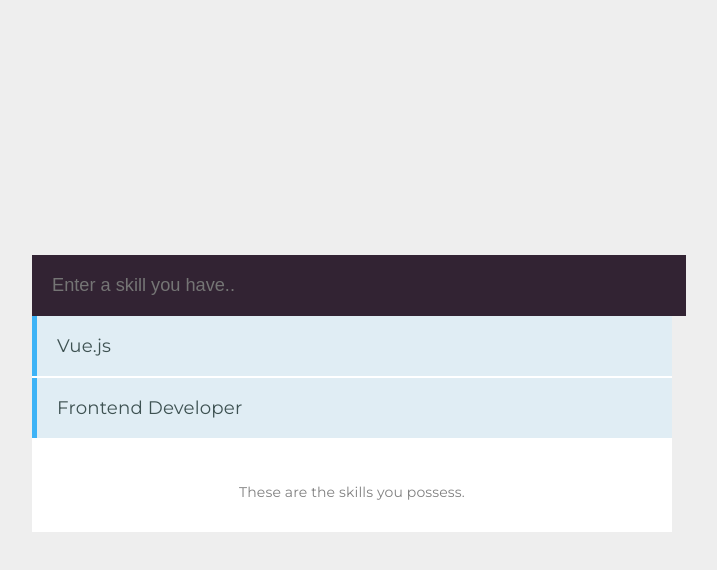
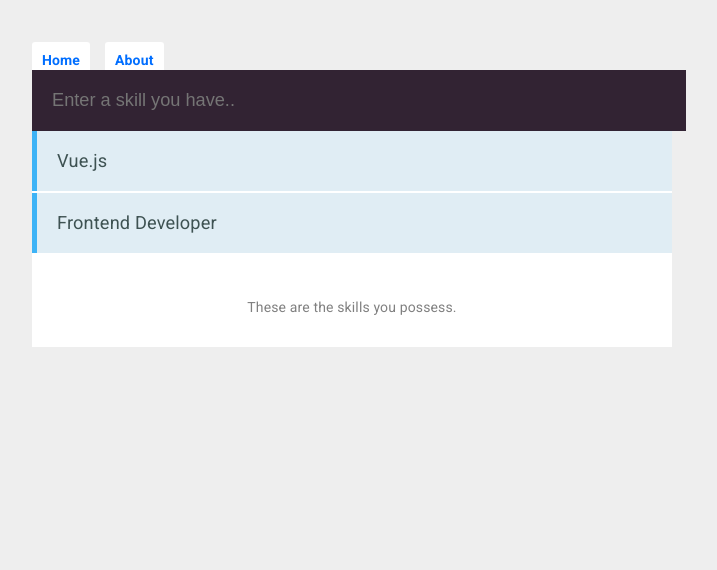
Before and after one commit to BrentBauman86/vue-test, a Vue app: page /#/ in a window 1280 px wide. Shown: the top 570 px of the page, without its empty margins (288-1005 px from the left). Built offline with nearby package versions, Linux system fonts and the light colour scheme; a small style sheet from the web is missing.

Commit message:
debugged broken root route

```diff
--- a/src/App.vue
+++ b/src/App.vue
@@ -1,6 +1,11 @@
 <template>
   <div id="app">
-    <Skills />
+    <nav>
+      <router-link to="/">Home</router-link>
+      <router-link to="/about">About</router-link>
+    </nav>
+
+      <router-view />
   </div>
 </template>
 
@@ -24,7 +29,7 @@
   display: grid;
   grid-template-rows: auto;
   justify-items: center;
-  align-items: center;
+  padding-top: 50px;
 }
 
 body, html {
@@ -35,4 +40,15 @@
 #app {
   width: 50%;
 }
+
+nav a {
+  padding: 10px;
+  text-decoration: none;
+  background: #fff;
+  border-radius: 3px;
+  color: rgb(0, 110, 255);
+  font-weight: bold;
+  margin-right: 15px;
+}
+
 </style>
--- /dev/null
+++ b/src/components/About.vue
@@ -0,0 +1,6 @@
+<template>
+<div class="about">
+    <h1>This is an about page</h1>
+    <p>Lorem</p>
+    </div>
+    </template>
--- a/src/router.js
+++ b/src/router.js
@@ -1,7 +1,7 @@
 import Vue from 'vue';
 import Router from 'vue-router';
-import Home from './views/Home.vue';
-import Login from './views/Login.vue';
+import Skills from './components/Skills.vue';
+import About from './components/About.vue';
 
 Vue.use(Router);
 
@@ -9,19 +9,13 @@
     routes: [
         {
         path: '/',
-        name: 'home',
-        component: Home
+        name: 'skills',
+        component: Skills
         },
         {
         path: '/about',
         name: 'about',
-        component: () =>
-        import('./views/About.vue')
+        component: About
         },
-        {
-            path: '/path',
-            name: 'Login',
-            component: Login
-        }
     ]
-});
+})
```
Also changed, not shown: src/main.js (+4 -4 lines), src/views/Login.vue (deleted, +0 -22 lines), 1 other file (tests, documents, lock files or other folders).
